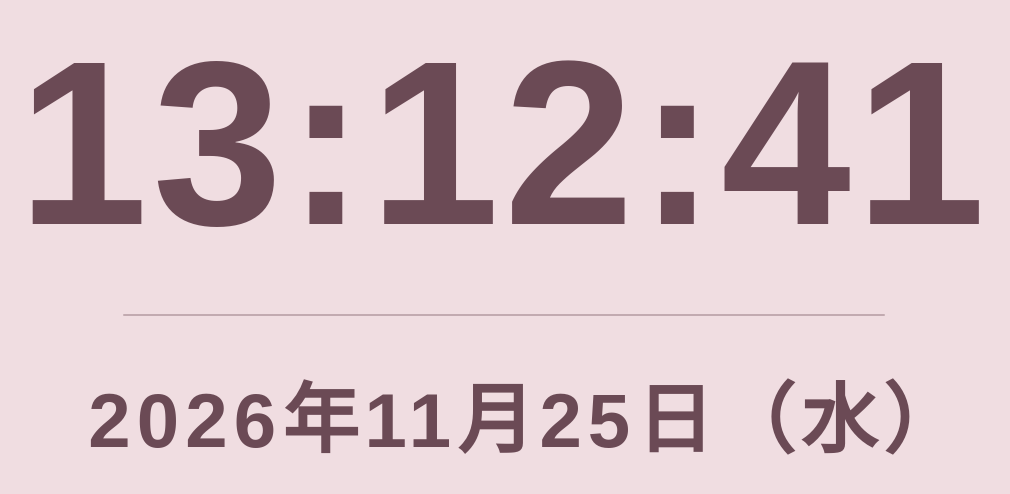
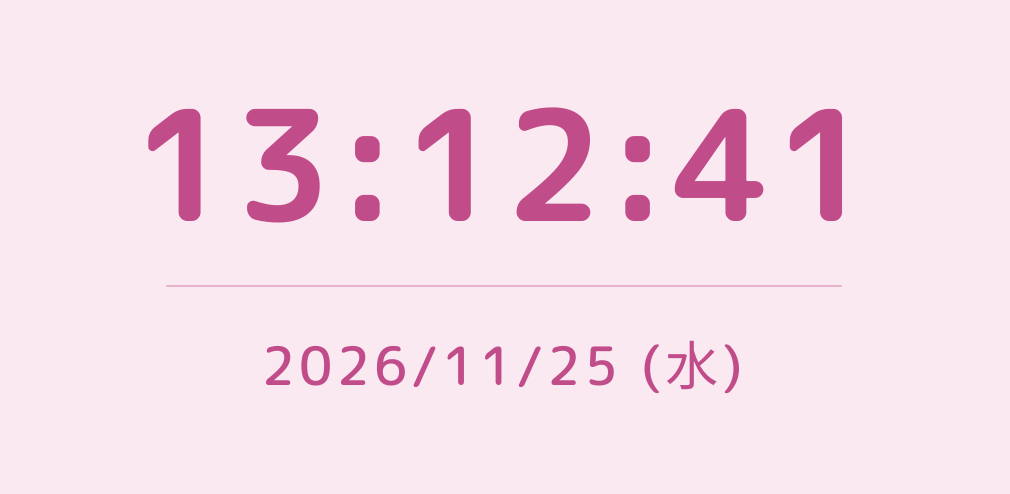
Before and after one commit to yurari-works/clock-widget, a plain HTML site: page f0dde1/index.html in a window 1280 px wide. Shown: the part 158-652 px from the top of the page, without its empty margins (136-1146 px from the left). Drawn offline with Linux system fonts and the light colour scheme.

Commit message:
Update clock widget style

```diff
--- a/f0dde1/index.html
+++ b/f0dde1/index.html
@@ -4,22 +4,25 @@
 <meta charset="UTF-8">
 <meta name="viewport" content="width=device-width, initial-scale=1.0">
 <title>時計ウィジェット</title>
+<link rel="preconnect" href="https://fonts.googleapis.com">
+<link rel="preconnect" href="https://fonts.gstatic.com" crossorigin>
+<link href="https://fonts.googleapis.com/css2?family=M+PLUS+Rounded+1c:wght@500;700&display=swap" rel="stylesheet">
 <style>
   * { margin: 0; padding: 0; box-sizing: border-box; }
   html, body { height: 100%; }
   body {
-    background: #F0DDE1;
-    font-family: "Hiragino Maru Gothic ProN", "Hiragino Sans", "Noto Sans JP", sans-serif;
-    color: #6b4a55;
+    background: #FAE9F1;
+    font-family: "M PLUS Rounded 1c", "Hiragino Maru Gothic ProN", "Hiragino Sans", "Noto Sans JP", sans-serif;
+    color: #C14C8A;
     display: flex; align-items: center; justify-content: center;
     min-height: 100vh;
   }
   .wrap { container-type: inline-size; width: 100%; text-align: center; padding: 4cqw 2cqw; }
-  .time { font-size: 19cqw; font-weight: 700; letter-spacing: 0.02em; line-height: 1.1; font-variant-numeric: tabular-nums; }
+  .time { font-size: 12.5cqw; font-weight: 700; letter-spacing: 0.02em; line-height: 1.1; font-variant-numeric: tabular-nums; }
   .colon { animation: blink 1s steps(1) infinite; }
   @keyframes blink { 0%, 60% { opacity: 1; } 61%, 100% { opacity: 0.25; } }
-  .line { width: 62%; height: 2px; background: rgba(107,74,85,0.35); margin: 3.5cqw auto; border-radius: 2px; }
-  .date { font-size: 6.2cqw; font-weight: 600; letter-spacing: 0.08em; transform: translateX(0.3em); }
+  .line { width: 55%; height: 2px; background: rgba(193,76,138,0.35); margin: 3cqw auto; border-radius: 2px; }
+  .date { font-size: 4.3cqw; font-weight: 500; letter-spacing: 0.08em; }
 </style>
 </head>
 <body>
@@ -36,7 +39,7 @@
     document.getElementById('hh').textContent = p(n.getHours());
     document.getElementById('mm').textContent = p(n.getMinutes());
     document.getElementById('ss').textContent = p(n.getSeconds());
-    document.getElementById('date').textContent = n.getFullYear() + '年' + (n.getMonth()+1) + '月' + n.getDate() + '日（' + wd[n.getDay()] + '）';
+    document.getElementById('date').textContent = n.getFullYear() + '/' + p(n.getMonth()+1) + '/' + p(n.getDate()) + ' (' + wd[n.getDay()] + ')';
   }
   tick(); setInterval(tick, 250);
 </script>
```
